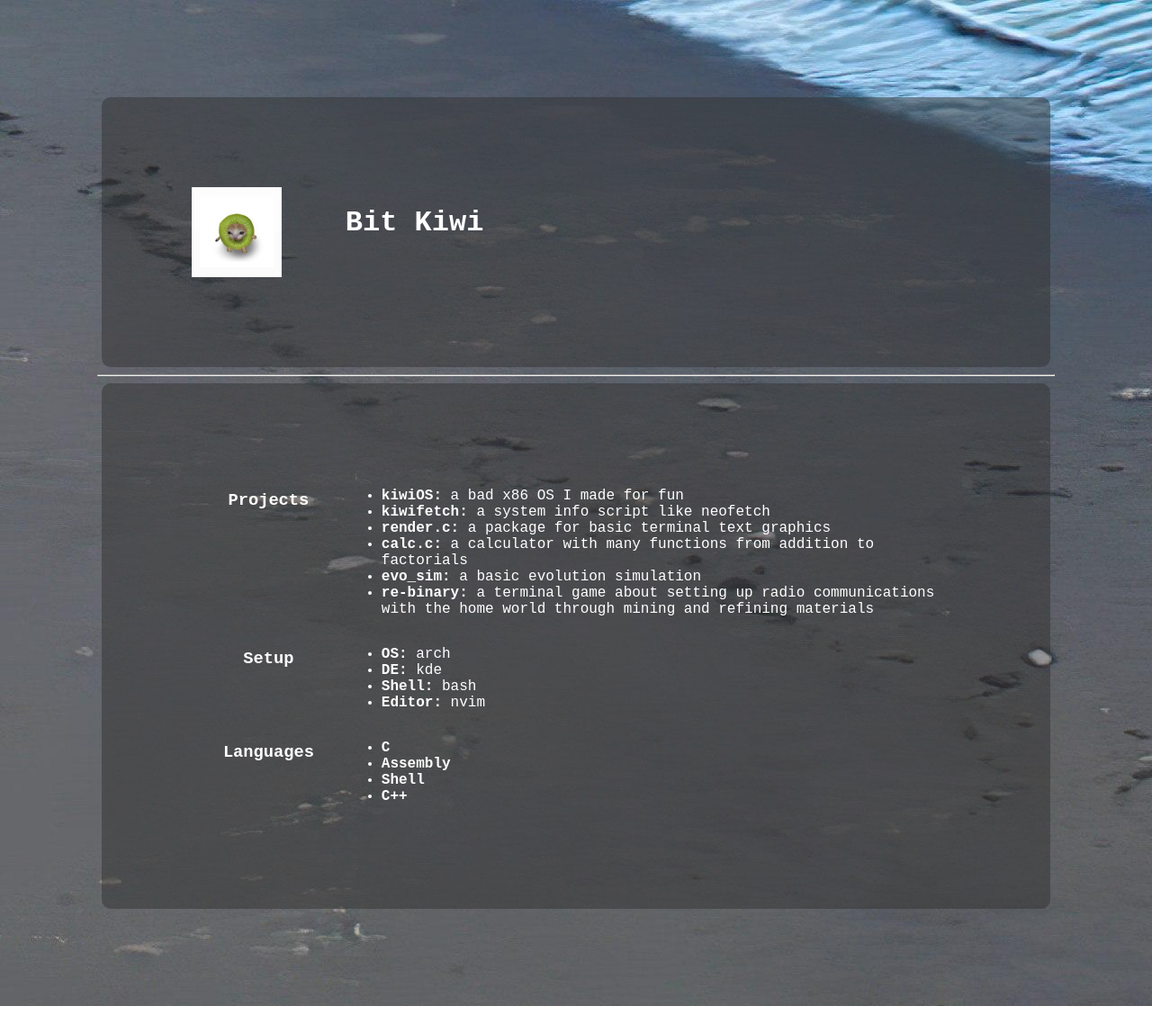
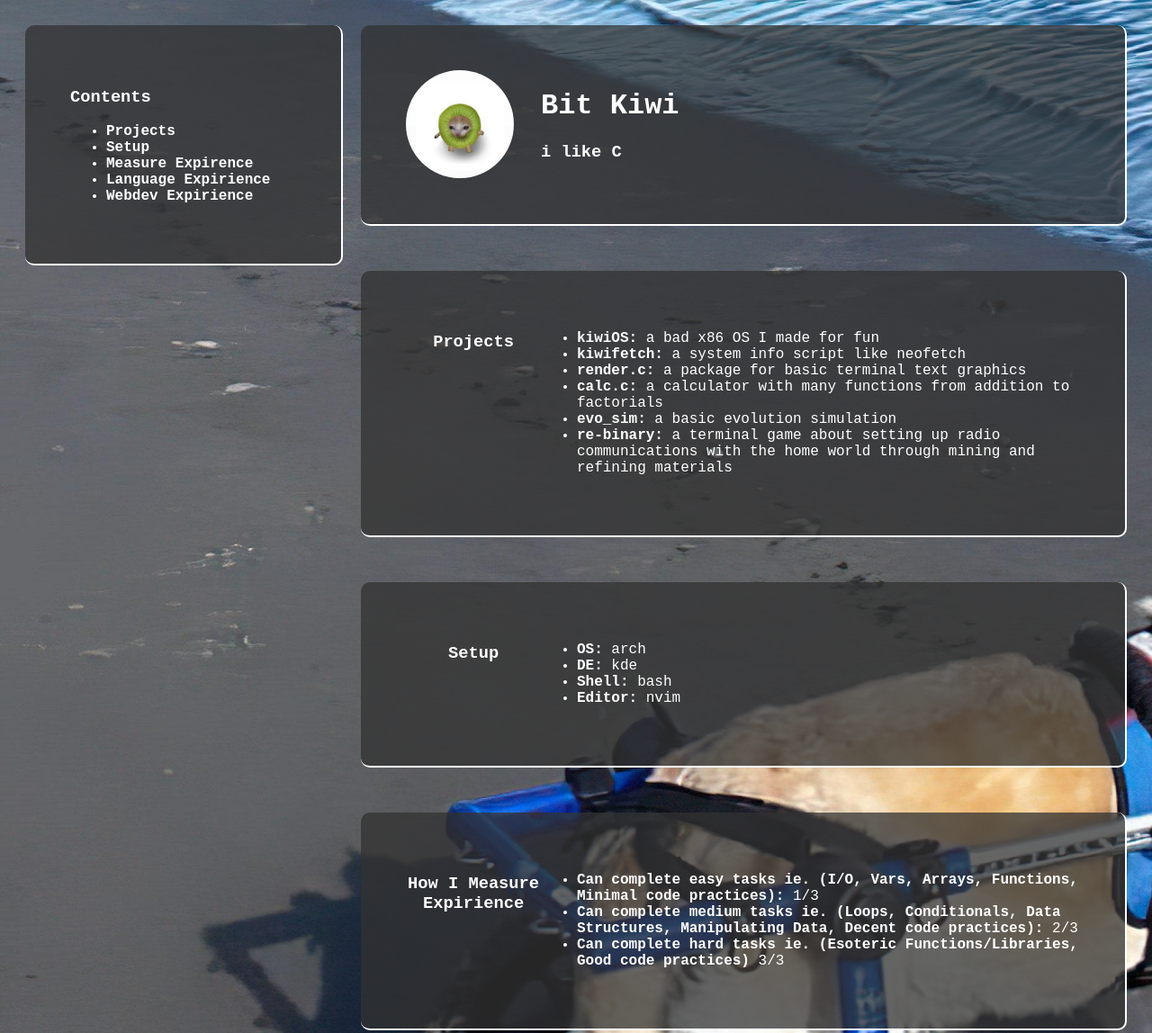
Before and after one commit to Bitskiwi/bitskiwi.github.io, a plain HTML site: page index.html in a window 1280 px wide. Shown: the top 1148 px of the page at 90% size. Before the commit the page ends 1118 px from the top, so only its background shows below. Drawn offline with Linux system fonts and the light colour scheme.

Commit message:
changed stuff

```diff
--- a/index.html
+++ b/index.html
@@ -3,41 +3,75 @@
 		<title>Bit Kiwi website</title>
 		<link rel="icon" type="image/x-icon" href="img/kiwikat.jpg">
 		<style>
-			html {
+			body {
 				background-image: url("img/oatmeal.jpg");
-				padding: 100px;
+				background-size: cover;
+				padding: 10px;
 				font-family: 'Courier New', monospace;
+				display: grid;
+				grid-template-columns: 30% 70%;
 				color: white;
 			}
-			div {
-				background-color: rgba(50,50,50,.5);
-				margin: 5px;
-				padding: 100px;
+			.box {
+				background-color: rgba(50,50,50,.75);
+				margin: 10px;
+				margin-bottom: 50px;
+				padding: 50px;
 				border-radius: 10px;
+				border-bottom: 2px solid white;
+				border-right: 2px solid white;
 				display: grid;
 				grid-template-columns: 20% 80%;
+			}
+			.panel {
+				background-color: rgba(50,50,50,.75);
+				margin: 10px;
+				margin-bottom: 50px;
+				padding: 50px;
+				border-radius: 10px;
+				border-bottom: 2px solid white;
+				border-right: 2px solid white;
+				height: fit-content;
 			}
 			hr {
 				color: white;
 			}
-			h3 {
+			.title {
+				text-align: center;
+			}
+			.subtitle {
 				text-align: center;
 			}
 			.profile {
-				width: 100;
-				height: 100;
-				border-radius 50%;
+				background-image: url("img/kiwikat.jpg");
+				background-size: cover;
+				width: 120px;
+				border-radius: 100%;
+				height: 120px;
 			}
 		</style>
 	</head>
 	<body>
+		<div class="panel">
+			<h3><b>Contents</b></h3>
+			<ul>
+				<li><b>Projects</b></li>
+				<li><b>Setup</b></li>
+				<li><b>Measure Expirence</b></li>
+				<li><b>Language Expirience</b></li>
+				<li><b>Webdev Expirience</b></li>
+			</ul>
+		</div>
 		<div>
-			<img src="img/kiwikat.jpg" class="profile"></img>
+			<div class="box">
+				<div class="profile" src="img/kiwikat.jpg"></div>
+				<div>
 					<h1>Bit Kiwi</h1>
+					<h3>i like C</h3>
 				</div>
-		<hr>
-		<div>
-			<h3>Projects</h3>
+			</div>
+			<div class="box">
+				<h3 class="subtitle">Projects</h3>
 				<ul>
 					<li><b>kiwiOS:</b> a bad x86 OS I made for fun</li>
 					<li><b>kiwifetch:</b> a system info script like neofetch</li>
@@ -46,20 +80,42 @@
 					<li><b>evo_sim:</b> a basic evolution simulation</li>
 					<li><b>re-binary:</b> a terminal game about setting up radio communications with the home world through mining and refining materials
 				</ul>
-			<h3>Setup</h3>
+			</div>
+			<div class="box">
+				<h3 class="subtitle">Setup</h3>
 				<ul>
 					<li><b>OS:</b> arch</li>
 					<li><b>DE:</b> kde</li>
 					<li><b>Shell:</b> bash</li>
 					<li><b>Editor:</b> nvim</li>
 				</ul>
-			<h3>Languages</h3>
+			</div>
+			<div class="box">
+				<h3 class="subtitle">How I Measure Expirience</h3>
 				<ul>
-				<li><b>C</b></li>
-				<li><b>Assembly</b></li>
-				<li><b>Shell</b></li>
-				<li><b>C++</b></li>
+					<li><b>Can complete easy tasks ie. (I/O, Vars, Arrays, Functions, Minimal code practices):</b> 1/3</li>
+					<li><b>Can complete medium tasks ie. (Loops, Conditionals, Data Structures, Manipulating Data, Decent code practices):</b> 2/3</li>
+					<li><b>Can complete hard tasks ie. (Esoteric Functions/Libraries, Good code practices)</b> 3/3</li>
 				</ul>
+			</div>
+			<div class="box">
+				<h3 class="subtitle">Languages Expirience</h3>
+				<ul>
+					<li><b>C:</b> 2/3</li>
+					<li><b>Assembly:</b> 2/3</li>
+					<li><b>Bash:</b> 2/3</li>
+					<li><b>C++:</b> 2/3</li>
+					<li><b>Python:</b> 3/3 (not hard using a baby lang)</li>
+				</ul>
+			</div>
+			<div class="box">
+				<h3 class="subtitle">Webdev Languages Expirience</h3>
+				<ul>
+					<li><b>HTML:</b> 3/3</li>
+					<li><b>CSS:</b> 2/3</li>
+					<li><b>JS:</b> 1/3</li>
+				</ul>
+			</div>
 		</div>
 	</body>
 </html>
```
Lines whose indentation alone changed are shown as unchanged.
